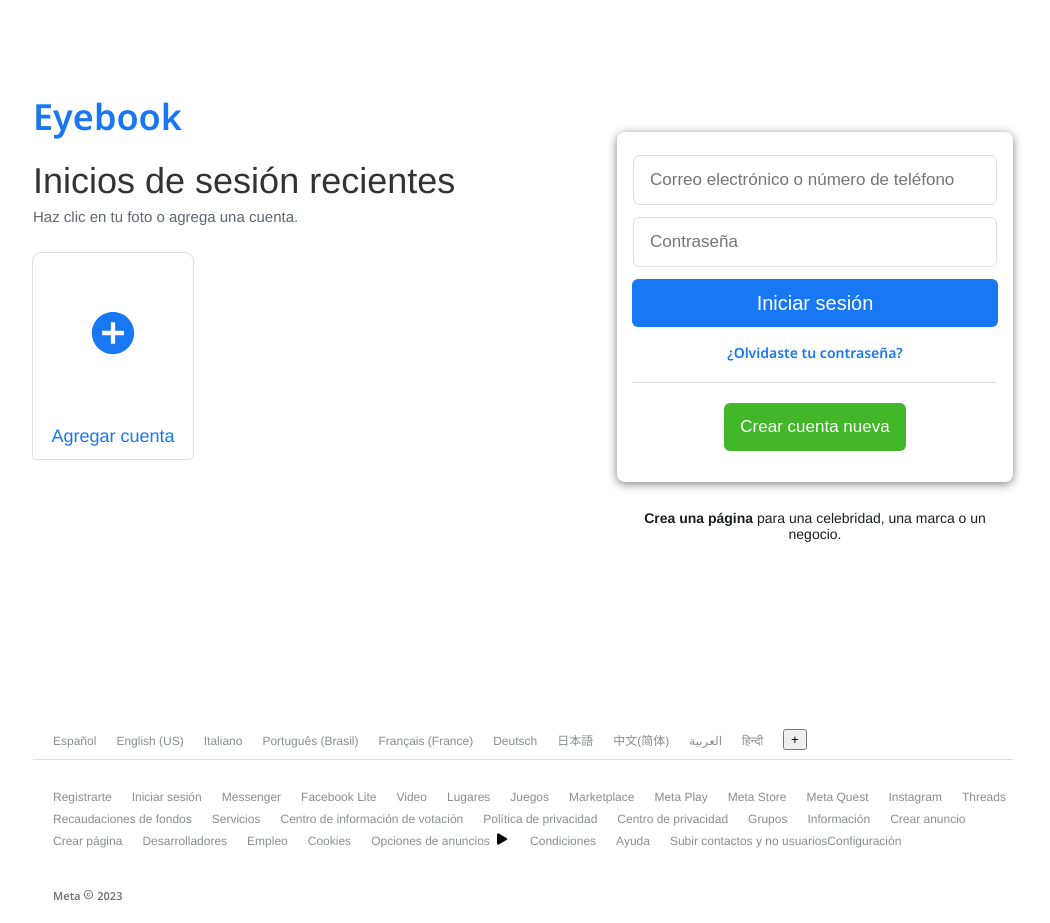
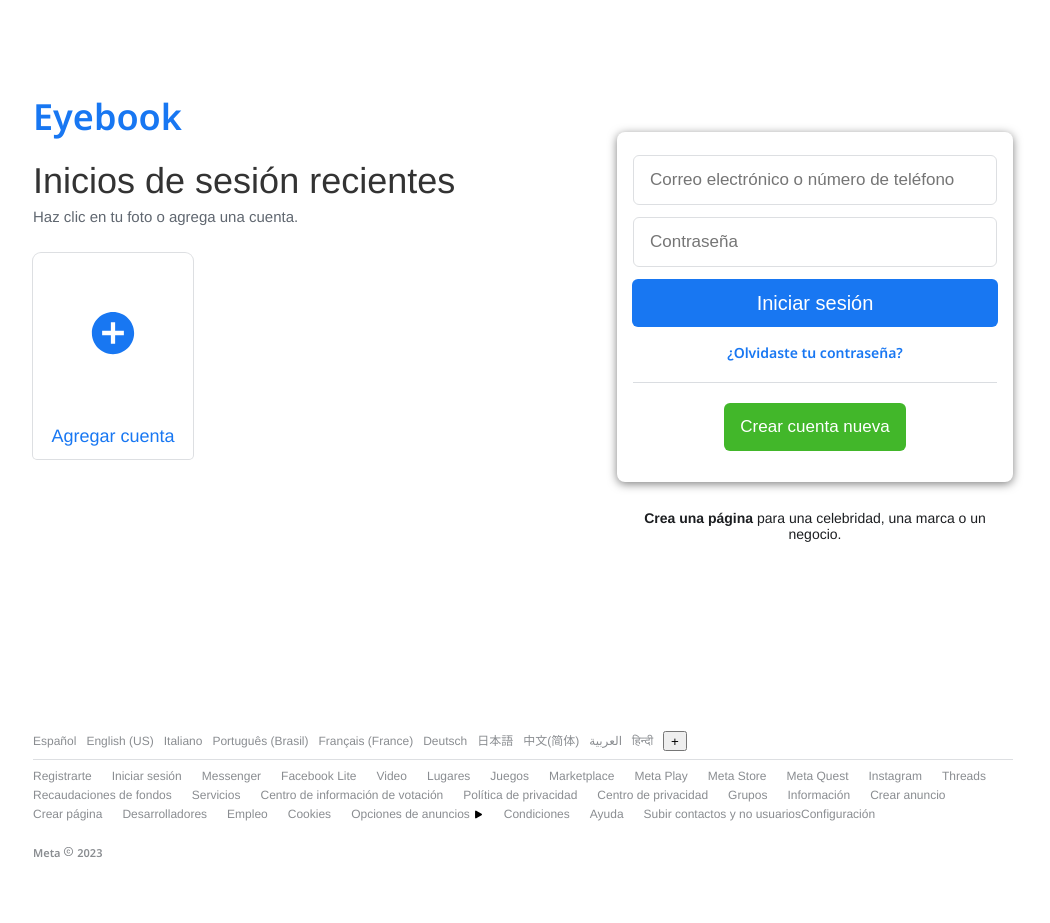
Before and after one commit to IIJorgeEstradaII/Eyebook, a React (Vite) app: page / in a window 1280 px wide. Shown: the whole page, without its empty margins (117-1167 px from the left). After the commit the page ends 880 px from the top, so only its background shows below. Built offline with nearby package versions, Linux system fonts and the light colour scheme.

Commit message:
Fixed some bugs

```diff
--- a/src/assets/styles/icons.d.tsx
+++ b/src/assets/styles/icons.d.tsx
@@ -14,6 +14,7 @@
 import { FaSearch } from "react-icons/fa";
 import { TfiMoreAlt } from "react-icons/tfi";
 import { IoPlay } from "react-icons/io5";
+import { CgClose } from "react-icons/cg";
 
 const Icons = {
   Home: RiHomeOfficeLine,
@@ -42,7 +43,8 @@
   Play: IoPlay,
   CopyRight: MdCopyright,
   AddAccount: IoMdAddCircle,
-  QuestionMark: RiQuestionFill
+  QuestionMark: RiQuestionFill,
+  CloseX: CgClose
 }
 
 export default Icons;
--- a/src/assets/styles/login-page.css
+++ b/src/assets/styles/login-page.css
@@ -160,8 +160,21 @@
   font-family: Helvetica, Arial, sans-serif;
 }
 
-.lang-list1 li{
+.other-li{
   padding-left: 20px;
+}
+
+.other-cut{
+  padding-left: 20px;
+  padding-right: 20px;
+}
+
+.swt-li{
+  padding-left: 10px;
+}
+
+.first-li{
+  color: #8a8d91;
 }
 
 .lang-sep{
@@ -177,6 +190,8 @@
   list-style: none;
   padding: 0px;
   width: 1000px;
+  font-size: 11px;
+  margin: 0px;
 }
 
 .lang-list2 a{
@@ -187,7 +202,7 @@
 }
 .lang-list2 li {
   white-space: nowrap;
-  padding-left: 20px;
+  height: 19.19px;
 }
 
 .inter-footer{
@@ -196,10 +211,11 @@
 }
 
 .more-lang{
-  bottom: 1px;
   position: relative;
   vertical-align: middle;
   font: 12px;
+  height: 20px;
+  margin: 0px;
 }
 
 .lang-list2 span {
@@ -207,13 +223,19 @@
 }
 
 .brand{
-  color: #737373;
-  padding-left: 20px;
+  color: #8a8d91;
   font-size: 11px;
   font-family: 'Noto Sans', sans-serif;
   margin-top: 20px;
   margin-bottom: 20px;
+  height: 14.73px;
+  vertical-align: middle;
 }
+
+.optons-list{
+  height: 57.56px;
+}
+
 
 /* Add account modal */
 
--- a/src/assets/styles/sign-up.css
+++ b/src/assets/styles/signup-form.css
@@ -22,17 +22,27 @@
   z-index: 1000;
 }
 
-.close-button {
-  position: absolute;
-  top: 10px;
-  right: 10px;
-  font-size: 20px;
+
+/* Modal Form */
+
+.rg-msg-cm{
+  display: flex;
+  flex-direction: row;
+  justify-content: space-between;
+}
+
+.cm-ic:hover {
   cursor: pointer;
   border: none;
-  background: transparent;
+  transition: 0.5;
+  transform: scaley(1);
+  transform: scaleX(1);
 }
 
-/* Modal Form */
+.cm-ic{
+  font-size: 24px;
+}
+
 .sig-msg{
   display: grid;
   grid-template-rows: auto auto;
@@ -57,6 +67,7 @@
 }
 
 /* Sign-up Form */
+
 
 .signup-form{
   padding: 16px;
--- a/src/components/login_components/SignUpForm.tsx
+++ b/src/components/login_components/SignUpForm.tsx
@@ -1,6 +1,6 @@
 import React from 'react'
 import "../../assets/styles/styles.css"
-import "../../assets/styles/sign-up.css"
+import "../../assets/styles/signup-form.css"
 import Icons from '../../assets/styles/icons.d'
 
 interface ModalProps{
@@ -30,7 +30,10 @@
     <div className="modal-overlay">
       <div className="modal">
         <div className='sig-msg'>
+          <div className='rg-msg-cm'>
             <div className='md-t'>Registrate</div>
+            <div className='cm-ic' onClick={onClose}><Icons.CloseX/></div>
+          </div>
           <div className='md-sb'>Es rápido y fácil.</div>
         </div>
         <div className='signup-form'>
--- a/src/components/pages/LoginPage.tsx
+++ b/src/components/pages/LoginPage.tsx
@@ -61,52 +61,52 @@
           <div className='inter-footer'>
             <div className='lang-select'>
               <ul className='lang-list1' >
-                <li> <a href="">Español</a></li>
-                <li><a href="">English (US)</a></li>
-                <li><a href="">Italiano</a></li>
-                <li><a href="">Português (Brasil)</a></li>
-                <li><a href="">Français (France)</a></li>
-                <li><a href="">Deutsch</a></li>
-                <li><a href="">日本語</a></li>
-                <li><a href="">中文(简体)</a></li>
-                <li><a href="">العربية</a></li>
-                <li><a href="">हिन्दी</a></li>
-                <li><button className='more-lang'>+</button></li>
+                <li className="first-li" > <a href="">Español</a></li>
+                <li className="swt-li"><a href="">English (US)</a></li>
+                <li className="swt-li"><a href="">Italiano</a></li>
+                <li className="swt-li"><a href="">Português (Brasil)</a></li>
+                <li className="swt-li"><a href="">Français (France)</a></li>
+                <li className="swt-li"><a href="">Deutsch</a></li>
+                <li className="swt-li"><a href="">日本語</a></li>
+                <li className="swt-li"><a href="">中文(简体)</a></li>
+                <li className="swt-li"><a href="">العربية</a></li>
+                <li className="swt-li"><a href="">हिन्दी</a></li>
+                <li className="swt-li"><button className='more-lang'>+</button></li>
               </ul>
           </div>
           <div className='lang-sep'></div>
           <div>
-            <div className='options'>
+            <div className='options-list'>
               <ul className='lang-list2'>
                 <li><a href="">Registrarte</a></li>
-                <li><a href="">Iniciar sesión</a></li>
-                <li><a href="">Messenger</a></li>
-                <li><a href="">Facebook Lite</a></li>
-                <li><a href="">Video</a></li>
-                <li><a href="">Lugares</a></li>
-                <li><a href="">Juegos</a></li>
-                <li><a href="">Marketplace</a></li>
-                <li><a href="">Meta Play</a></li>
-                <li><a href="">Meta Store</a></li>
-                <li><a href="">Meta Quest</a></li>
-                <li><a href="">Instagram</a></li>
-                <li><a href="">Threads</a></li>
+                <li className="other-li"><a href="">Iniciar sesión</a></li>
+                <li className="other-li"><a href="">Messenger</a></li>
+                <li className="other-li"><a href="">Facebook Lite</a></li>
+                <li className="other-li"><a href="">Video</a></li>
+                <li className="other-li"><a href="">Lugares</a></li>
+                <li className="other-li"><a href="">Juegos</a></li>
+                <li className="other-li"><a href="">Marketplace</a></li>
+                <li className="other-li"><a href="">Meta Play</a></li>
+                <li className="other-li"><a href="">Meta Store</a></li>
+                <li className="other-li"><a href="">Meta Quest</a></li>
+                <li className="other-li"><a href="">Instagram</a></li>
+                <li className="other-li"><a href="">Threads</a></li>
                 <li><a href="">Recaudaciones de fondos</a></li>
-                <li><a href="">Servicios</a></li>
-                <li><a href="">Centro de información de votación</a></li>
-                <li><a href="">Política de privacidad</a></li>
-                <li><a href="">Centro de privacidad</a></li>
-                <li><a href="">Grupos</a></li>
-                <li><a href="">Información</a></li>
-                <li><a href="">Crear anuncio</a></li>
+                <li className="other-li"><a href="">Servicios</a></li>
+                <li className="other-li"><a href="">Centro de información de votación</a></li>
+                <li className="other-li"><a href="">Política de privacidad</a></li>
+                <li className="other-li"><a href="">Centro de privacidad</a></li>
+                <li className="other-li"><a href="">Grupos</a></li>
+                <li className="other-li"><a href="">Información</a></li>
+                <li className="other-cut"><a href="">Crear anuncio</a></li>
                 <li><a href="">Crear página</a></li>
-                <li><a href="">Desarrolladores</a></li>
-                <li><a href="">Empleo</a></li>
-                <li><a href="">Cookies</a></li>
-                <li><a href="">Opciones de anuncios</a> <span> <Icons.Play/> </span></li>
-                <li><a href="">Condiciones</a></li>
-                <li><a href="">Ayuda</a></li>
-                <li><a href="">Subir contactos y no usuariosConfiguración</a></li>
+                <li className="other-li"><a href="">Desarrolladores</a></li>
+                <li className="other-li"><a href="">Empleo</a></li>
+                <li className="other-li"><a href="">Cookies</a></li>
+                <li className="other-li"><a href="">Opciones de anuncios</a> <span> <Icons.Play/> </span></li>
+                <li className="other-li"><a href="">Condiciones</a></li>
+                <li className="other-li"><a href="">Ayuda</a></li>
+                <li className="other-li"><a href="">Subir contactos y no usuariosConfiguración</a></li>
 
               </ul>
             </div>
```
